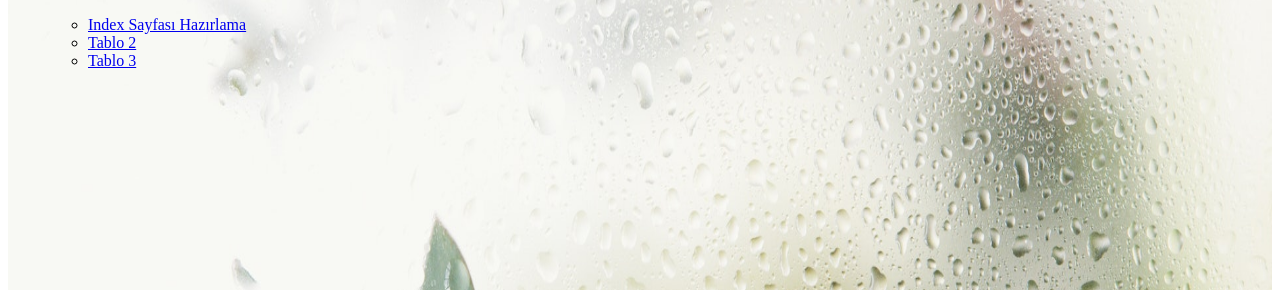
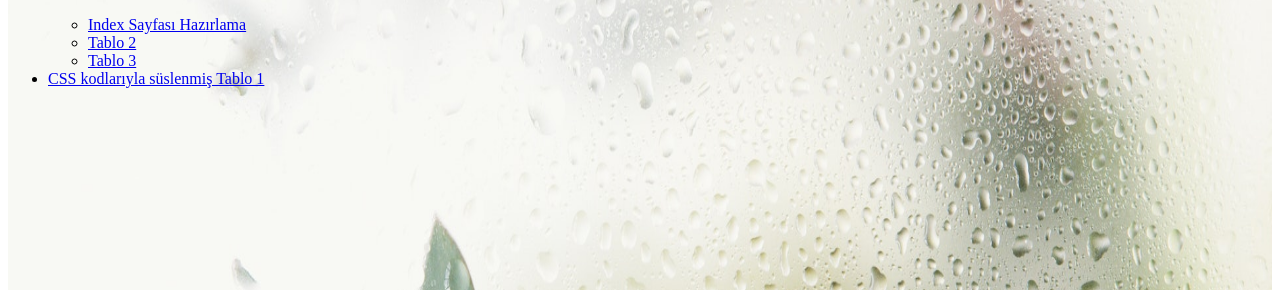
Before and after one commit to milabilge/Bte311, a plain HTML site: page VS Code File/index.html in a window 1280 px wide. Shown: the part 510-800 px from the top of the page. Drawn offline with Linux system fonts and the light colour scheme.

Commit message:
Update index.html

```diff
--- a/VS Code File/index.html
+++ b/VS Code File/index.html
@@ -54,6 +54,7 @@
                         <ul> <li> <a href= "index.html">Index Sayfası Hazırlama</a></li>
                         <li> <a href= "tablo2.html">Tablo 2</a></li>
                         <li> <a href= "#">Tablo 3</a></li></ul>
+                        <li> <a href= "table1css.html">CSS kodlarıyla süslenmiş Tablo 1</a></li></ul>
 
             </ul>
 
```
